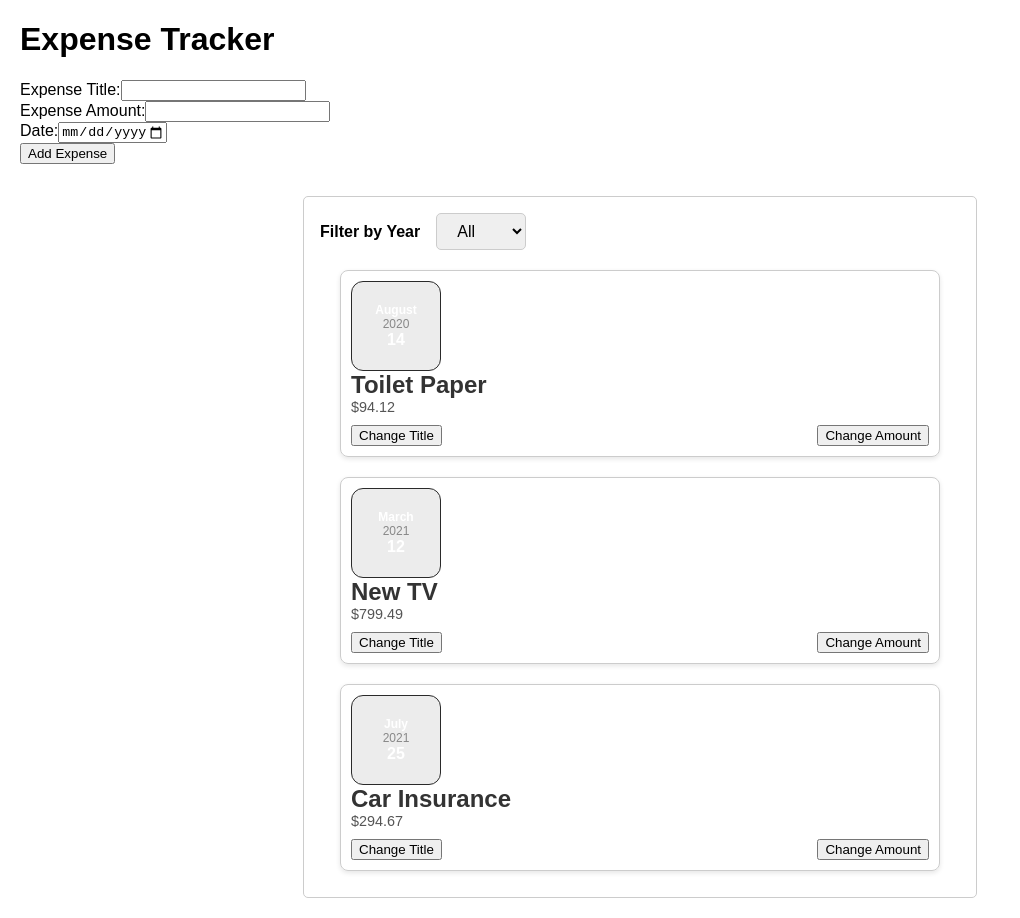
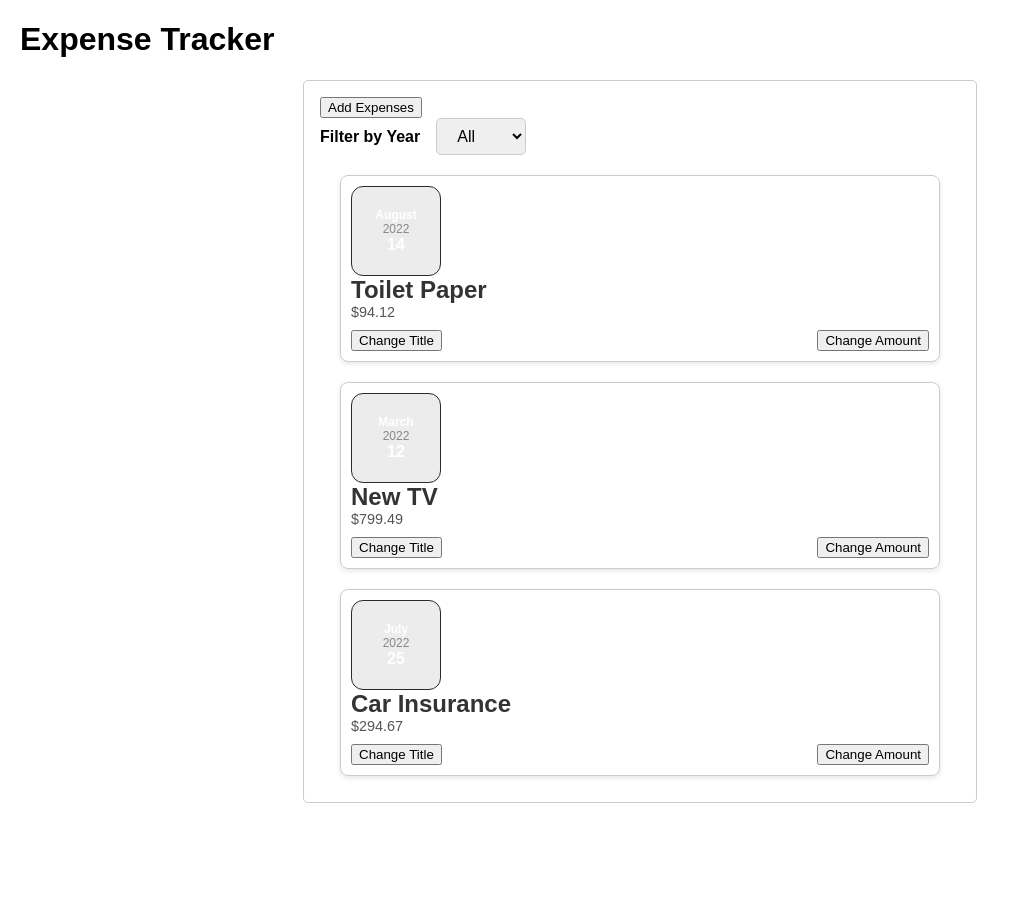
Before and after one commit to zydnwz/eventHandling-react, a React (Create React App) app: page / in a window 1280 px wide. Shown: the whole page, without its empty margins (0-1020 px from the left). After the commit the page ends 823 px from the top, so only its background shows below. Built offline with nearby package versions, Linux system fonts and the light colour scheme.

Commit message:
Challenges on Conditional Rendering

```diff
--- a/src/App.js
+++ b/src/App.js
@@ -1,46 +1,42 @@
-import React, { useState } from 'react';
-import Expenses from './components/Expenses/Expenses';
-import NewExpense from './components/Expenses/NewExpenses';
-import './App.css';
+import React, { useState } from "react";
+import Expenses from "./components/Expenses/Expenses";
+import "./App.css";
 
 function App() {
-  const initialExpenses = [
+  const [expenses, setExpenses] = useState([
     {
-      id: 'el',
-      title: 'Toilet Paper',
+      id: "e1",
+      title: "Toilet Paper",
       amount: 94.12,
-      date: new Date(2020, 7, 14),
-      location: 'Grocery Store'
+      date: new Date(2022, 7, 14),
+      location: "Grocery Store",
     },
     {
-      id: 'e2',
-      title: 'New TV',
+      id: "e2",
+      title: "New TV",
       amount: 799.49,
-      date: new Date(2021, 2, 12),
-      location: 'Electronics Store'
+      date: new Date(2022, 2, 12),
+      location: "Electronics Store",
     },
     {
-      id: 'e3',
-      title: 'Car Insurance',
+      id: "e3",
+      title: "Car Insurance",
       amount: 294.67,
-      date: new Date(2021, 6, 25),
-      location: 'Insurance Company'
+      date: new Date(2022, 6, 25),
+      location: "Insurance Company",
     },
-  ];
-
-  const [expenses, setExpenses] = useState(initialExpenses);
+  ]);
 
   const addExpenseHandler = (expense) => {
-    setExpenses(prevExpenses => {
-      return [...prevExpenses, expense];
+    setExpenses((prevExpenses) => {
+      return [expense, ...prevExpenses];
     });
   };
 
   return (
-    <div>
+    <div className="App">
       <h1>Expense Tracker</h1>
-      <NewExpense onSaveExpenseData={addExpenseHandler} />
-      <Expenses items={expenses} />
+      <Expenses items={expenses} onAddExpense={addExpenseHandler} />
     </div>
   );
 }
--- a/src/components/Expenses/ExpenseForm.js
+++ b/src/components/Expenses/ExpenseForm.js
@@ -1,56 +1,63 @@
 import React, { useState } from 'react';
 import './ExpenseForm.css';
 
-const ExpenseForm = (props) => {
-  const [enteredTitle, setEnteredTitle] = useState('');
-  const [enteredAmount, setEnteredAmount] = useState('');
-  const [enteredDate, setEnteredDate] = useState('');
+function ExpenseForm(props) {
+  const [title, setTitle] = useState('');
+  const [amount, setAmount] = useState('');
+  const [date, setDate] = useState('');
 
   const titleChangeHandler = (event) => {
-    setEnteredTitle(event.target.value);
+    setTitle(event.target.value);
   };
 
   const amountChangeHandler = (event) => {
-    setEnteredAmount(event.target.value);
+    setAmount(event.target.value);
   };
 
   const dateChangeHandler = (event) => {
-    setEnteredDate(event.target.value);
+    setDate(event.target.value);
   };
 
   const submitHandler = (event) => {
     event.preventDefault();
     const expenseData = {
-      title: enteredTitle,
-      amount: +enteredAmount,
-      date: new Date(enteredDate)
+      title: title,
+      amount: +amount,
+      date: new Date(date),
+      id: Math.random().toString()
     };
-    props.onSaveExpenseData(expenseData);
-    setEnteredTitle('');
-    setEnteredAmount('');
-    setEnteredDate('');
+    props.onAddExpense(expenseData);
+    setTitle('');
+    setAmount('');
+    setDate('');
+  };
+
+  const cancelHandler = () => {
+    props.onCancel();
   };
 
   return (
     <form onSubmit={submitHandler}>
       <div>
-        <label htmlFor="title">Expense Title:</label>
+        <label htmlFor="title">Title:</label>
         <input
           type="text"
           id="title"
-          value={enteredTitle}
+          value={title}
           onChange={titleChangeHandler}
+          required
         />
       </div>
       <div>
-        <label htmlFor="amount">Expense Amount:</label>
+        <label htmlFor="amount">Amount:</label>
         <input
           type="number"
           id="amount"
           min="0.01"
           step="0.01"
-          value={enteredAmount}
+          value={amount}
           onChange={amountChangeHandler}
+          required
         />
       </div>
       <div>
@@ -58,15 +65,17 @@ const ExpenseForm = (props) => {
         <input
           type="date"
           id="date"
-          min="2022-01-01"
-          max="2025-12-31"
-          value={enteredDate}
+          value={date}
           onChange={dateChangeHandler}
+          required
         />
       </div>
-      <button type="submit">Add Expense</button>
+      <div>
+        <button type="submit">Add Expense</button>
+        <button type="button" onClick={cancelHandler}>Cancel</button>
+      </div>
     </form>
   );
-};
+}
 
 export default ExpenseForm;
--- a/src/components/Expenses/Expenses.js
+++ b/src/components/Expenses/Expenses.js
@@ -5,9 +5,14 @@ import './Expenses.css';
 
 function Expenses(props) {
   const [filteredYear, setFilteredYear] = useState('');
+  const [isFormVisible, setIsFormVisible] = useState(false);
 
   const changeYearHandler = (selectedYear) => {
     setFilteredYear(selectedYear);
+  };
+
+  const toggleFormVisibility = () => {
+    setIsFormVisible(prevState => !prevState);
   };
 
   const filteredExpenses = props.items.filter(expense => {
@@ -19,10 +24,16 @@ function Expenses(props) {
 
   return (
     <div className="expenses">
+      <button onClick={toggleFormVisibility}>Add Expenses</button>
       <ExpenseFilter selectedYear={filteredYear} onChangeFilter={changeYearHandler} />
+      {isFormVisible && (
+        <form>
+          {/* Form fields go here */}
+          <button type="submit">Add Expense</button>
+        </form>
+      )}
       {filteredExpenses.length === 0 && <p className="expenses-message">No expenses found.</p>}
-      {filteredExpenses.length === 1 && <p className="expenses-message">Only single expense here. Please add more...</p>}
-      {filteredExpenses.length > 1 && filteredExpenses.map((expense) => (
+      {filteredExpenses.map((expense) => (
         <ExpenseItem
           key={expense.id}
           title={expense.title}
```
